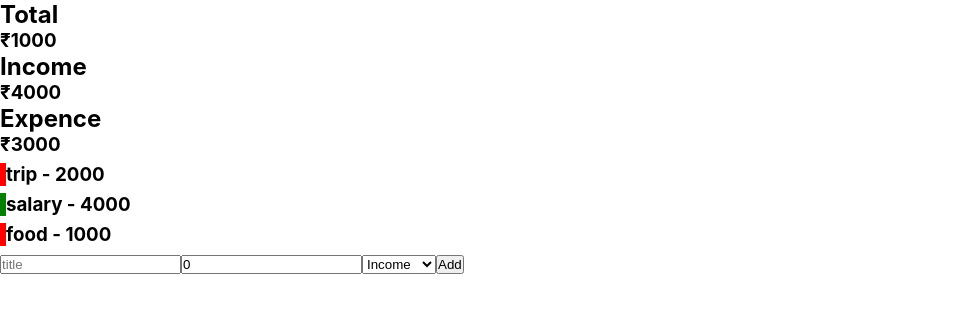
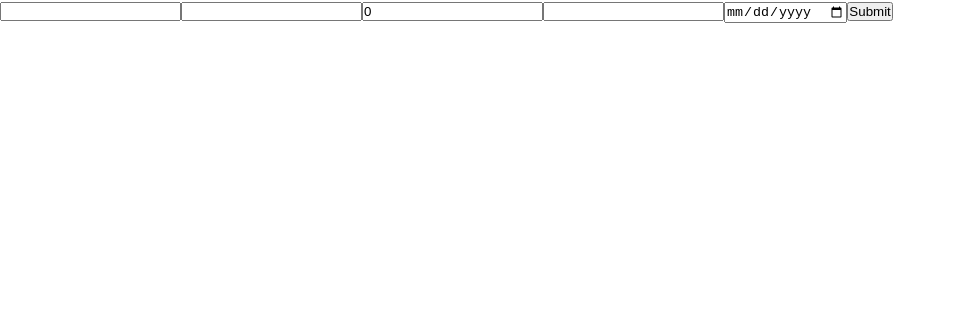
Before and after one commit to mukilathuruvan/frenzo-react, a React (Create React App) app in the folder my-app/: page / in a window 1280 px wide. Shown: the top 312 px of the page, without its empty margins (0-956 px from the left). Built offline with nearby package versions, Linux system fonts and the light colour scheme.

Commit message:
using dynamic key in handleChange

```diff
--- a/my-app/src/App.js
+++ b/my-app/src/App.js
@@ -1,8 +1,9 @@
-import Layout from "./project/expence/Layout";
+import Form from "./Hooks/Form";
+
 function App() {
   return (
     <div className="App">
-      <Layout />
+      <Form />
     </div>
   );
 }
--- /dev/null
+++ b/my-app/src/Hooks/Form.jsx
@@ -0,0 +1,66 @@
+import React, { useState } from "react";
+
+let initial = { fname: "", lname: "", age: 0, course: "", doj: "" };
+
+const Form = () => {
+  const [person, setPerson] = useState(initial);
+
+  const handleChange = (e) => {
+    let key = e.target.name;
+    let value = e.target.value;
+    console.log(key, value);
+    setPerson({ ...person, [key]: value });
+  };
+
+  return (
+    <form
+      onSubmit={(e) => {
+        e.preventDefault();
+        console.log(person);
+      }}>
+      <input
+        type="text"
+        name="fname"
+        onChange={handleChange}
+        value={person.fname}
+      />
+      <input
+        name="lname"
+        type="text"
+        onChange={handleChange}
+        value={person.lname}
+      />
+      <input
+        name="age"
+        type="number"
+        onChange={handleChange}
+        value={person.age}
+      />
+      <input
+        name="course"
+        type="text"
+        onChange={handleChange}
+        value={person.course}
+      />
+      <input
+        name="doj"
+        type="date"
+        onChange={handleChange}
+        value={person.doj}
+      />
+      <input type="submit" />
+      {/* <label htmlFor="fname">
+        <input type="radio" id="fname" />
+        python
+      </label>
+      <label htmlFor="">
+        <input type="radio" />
+        java
+      </label>
+      <input type="radio" />
+      python */}
+    </form>
+  );
+};
+
+export default Form;
```
